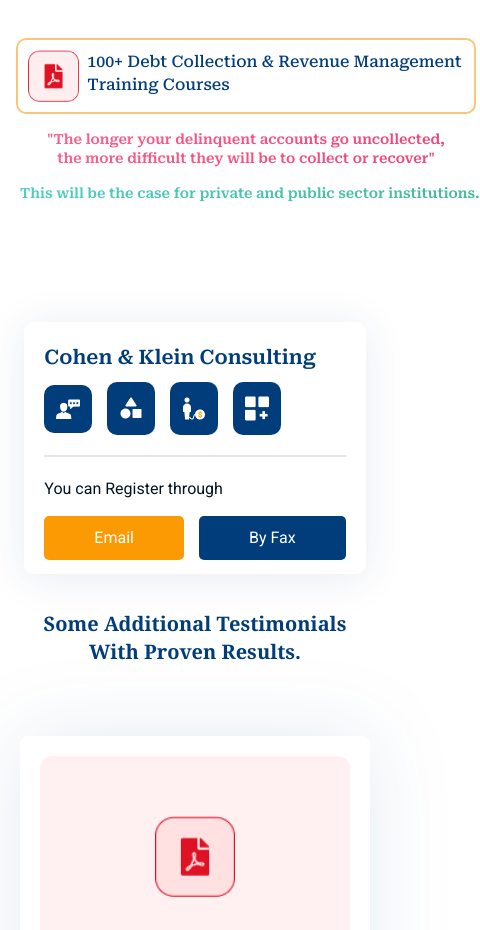
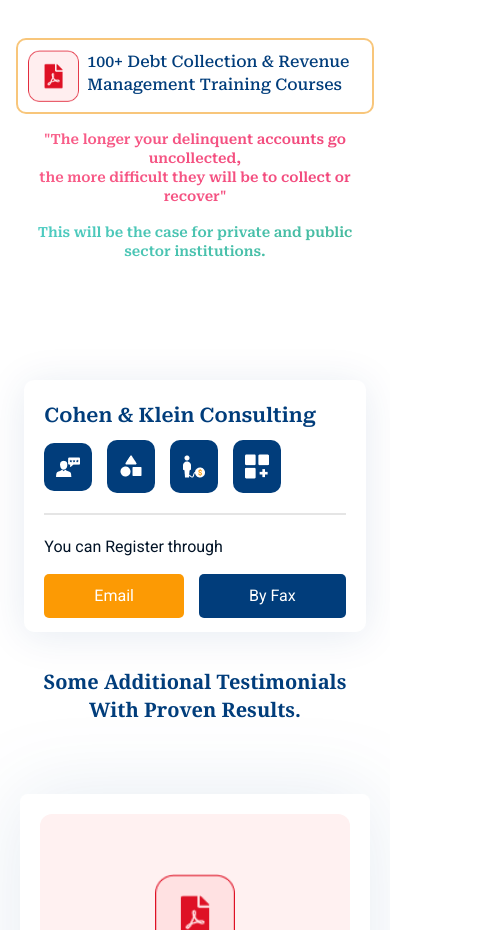
Before and after one commit to rishabh4614/cohenandklein, a React (Vite) app: page / in a window 390 px wide. Shown: the part 8360-9290 px from the top of the page, 480 px wide, since content can reach past the window. Built offline with nearby package versions, Linux system fonts and the light colour scheme.

Commit message:
responsiveness changed.

```diff
--- a/src/Components/OnlineCources/OnlineCources.jsx
+++ b/src/Components/OnlineCources/OnlineCources.jsx
@@ -117,7 +117,7 @@
                     WebkitTextFillColor: "transparent",
                     backgroundClip: "text",
                   }}
-                  className="2xl:text-2xl lg:text-2xl sm:text-base text-sm font-semibold roboto-serif-font text-center mx-auto leading-snug whitespace-nowrap"
+                  className="2xl:text-2xl lg:text-2xl sm:text-base text-sm font-semibold roboto-serif-font text-center mx-auto leading-snug"
                 >
                   "The longer your delinquent accounts go uncollected,
                 </p>
@@ -128,7 +128,7 @@
                     WebkitTextFillColor: "transparent",
                     backgroundClip: "text",
                   }}
-                  className="2xl:text-2xl lg:text-2xl sm:text-base text-sm font-semibold roboto-serif-font text-center mx-auto leading-snug whitespace-nowrap"
+                  className="2xl:text-2xl lg:text-2xl sm:text-base text-sm font-semibold roboto-serif-font text-center mx-auto leading-snug"
                 >
                   the more difficult they will be to collect or recover"
                 </p>
@@ -140,7 +140,7 @@
                 WebkitTextFillColor: "transparent",
                 backgroundClip: "text",
               }}
-                className="2xl:text-2xl lg:text-2xl sm:text-base text-sm font-semibold roboto-serif-font text-center mx-auto leading-snug whitespace-nowrap"
+              className="2xl:text-2xl lg:text-2xl sm:text-base text-sm font-semibold roboto-serif-font text-center mx-auto leading-snug"
             >
               This will be the case for private and public sector institutions.
             </p>
```
Lines whose indentation alone changed are shown as unchanged.
